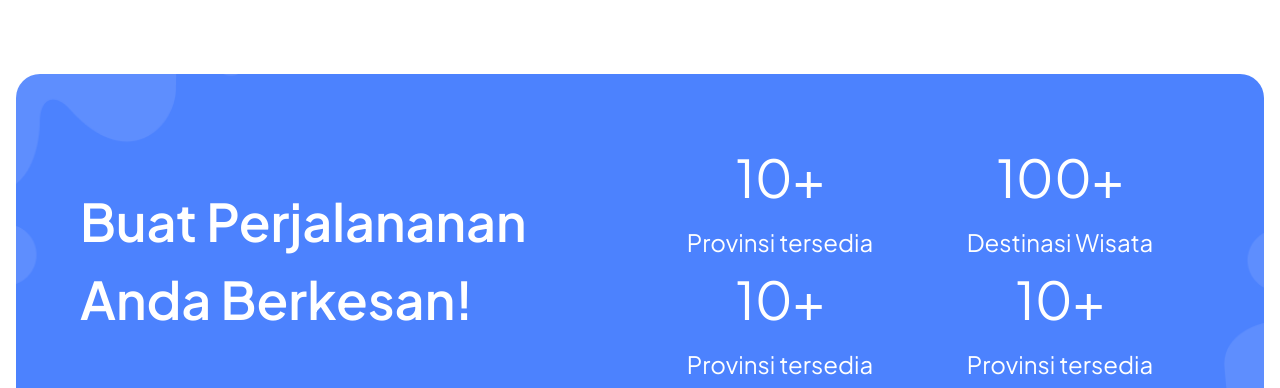
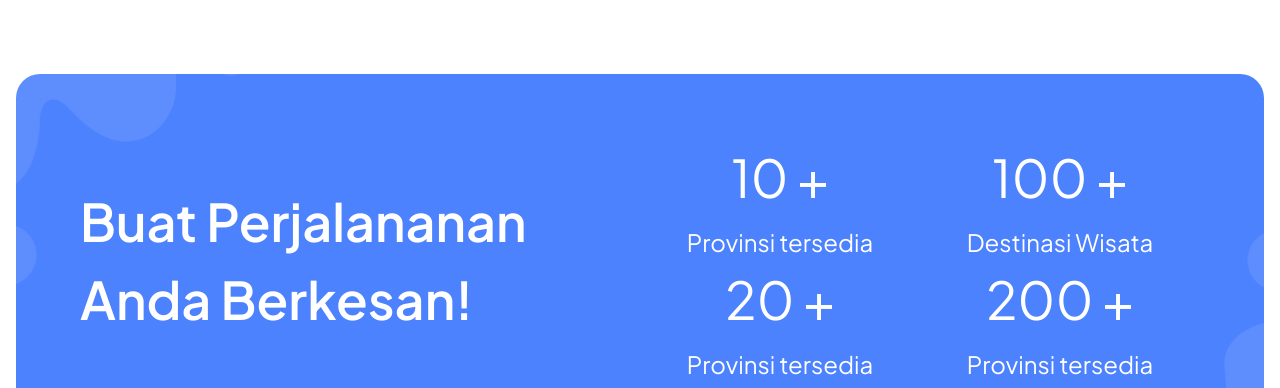
Before and after one commit to muamarzidan/Placeair, a React (Vite) app: page / in a window 1280 px wide. Shown: the part 1560-1948 px from the top of the page. Built offline with nearby package versions, Linux system fonts and the light colour scheme.

Commit message:
feat: add utils func to num count up

```diff
--- a/package.json
+++ b/package.json
@@ -12,6 +12,7 @@
   "dependencies": {
     "prop-types": "^15.8.1",
     "react": "^18.3.1",
+    "react-countup": "^6.5.3",
     "react-dom": "^18.3.1",
     "react-router-dom": "^6.25.1",
     "swiper": "^11.1.8"
--- a/src/pages/home.jsx
+++ b/src/pages/home.jsx
@@ -5,6 +5,7 @@ import Navbar from "../components/navbar";
 import Footer from "../components/footer";
 import Popular from "../components/cardPopularSlider";
 import imageChoosePlaceir from "../assets/images/thumbnail-choose-placeir.png";
+import NumCountUp from "../utils/counterUp";
 import "../assets/css/pages/home.css";
 
 
@@ -54,22 +55,30 @@ export default function HomePage() {
                 {/* Left side calculation area */}
                 <div className="flex flex-col basis-1/2">
                   <div className="flex flex-col w-full h-full gap-2">
-                    <span className="text-6xl text-center text-white sm:text-4xl lg:text-6xl xl:text-7xl">10+</span>
+                    <span className="text-6xl text-center text-white sm:text-4xl lg:text-6xl xl:text-7xl">
+                      <NumCountUp end={10} duration={2} /> +
+                    </span>
                     <span className="text-lg text-center text-white lg:text-2xl xl:text-3xl">Provinsi tersedia</span>
                   </div>
                   <div className="flex flex-col w-full h-full gap-2 mt-5 md:mt-0">
-                    <span className="text-6xl text-center text-white sm:text-center sm:text-4xl lg:text-6xl xl:text-7xl">10+</span>
+                    <span className="text-6xl text-center text-white sm:text-center sm:text-4xl lg:text-6xl xl:text-7xl">
+                      <NumCountUp end={20} duration={2} /> +
+                    </span>
                     <span className="text-lg text-center text-white lg:text-2xl xl:text-3xl">Provinsi tersedia</span>
                   </div>
                 </div>
                 {/* Right side calculation area */}
                 <div className="flex flex-col basis-1/2">
                   <div className="flex flex-col w-full h-full gap-2">
-                    <span className="text-6xl text-center text-white sm:text-4xl lg:text-6xl xl:text-7xl">100+</span>
+                    <span className="text-6xl text-center text-white sm:text-4xl lg:text-6xl xl:text-7xl">
+                      <NumCountUp end={100} duration={2} /> +
+                    </span>
                     <span className="text-lg text-center text-white lg:text-2xl xl:text-3xl">Destinasi Wisata</span>
                   </div>
                   <div className="flex flex-col w-full h-full gap-2 mt-5 md:mt-0">
-                    <span className="text-6xl text-center text-white sm:text-4xl lg:text-6xl xl:text-7xl">10+</span>
+                    <span className="text-6xl text-center text-white sm:text-4xl lg:text-6xl xl:text-7xl">
+                      <NumCountUp end={200} duration={2} /> +
+                    </span>
                     <span className="text-lg text-center text-white lg:text-2xl xl:text-3xl">Provinsi tersedia</span>
                   </div>
                 </div>
--- /dev/null
+++ b/src/utils/counterUp.jsx
@@ -0,0 +1,46 @@
+import { useRef, useState, useEffect } from 'react';
+import CountUp from 'react-countup';
+import PropTypes from "prop-types";
+
+
+const NumberCounterUp = ({ end, duration }) => {
+  const [isTriggering, setIsTriggering] = useState(false);
+  const refElemenCountUp = useRef(null);
+
+  useEffect(() => {
+    const observer = new IntersectionObserver(
+      ([entry]) => {
+        if (entry.isIntersecting) {
+          setIsTriggering(true);
+          observer.disconnect();
+        }
+      },
+      { threshold: 0.1 }
+    );
+
+    if (refElemenCountUp.current) {
+      observer.observe(refElemenCountUp.current);
+    }
+
+    return () => {
+      observer.disconnect();
+    };
+  }, []);
+
+  return (
+    <span ref={refElemenCountUp}>
+      {isTriggering ? (
+        <CountUp start={0} end={end} duration={duration} />
+      ) : (
+        0
+      )}
+    </span>
+  );
+}
+
+NumberCounterUp.propTypes = {
+  end: PropTypes.number.isRequired,
+  duration: PropTypes.number.isRequired,
+};
+
+export default NumberCounterUp;
```
Also changed, not shown: 1 other file (tests, documents, lock files or other folders).
